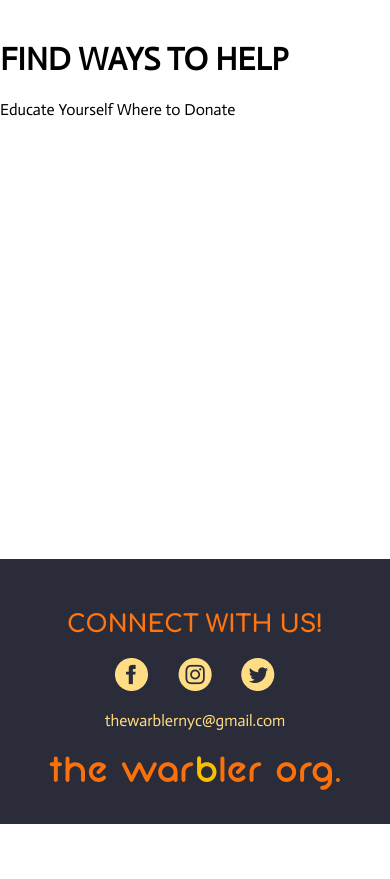
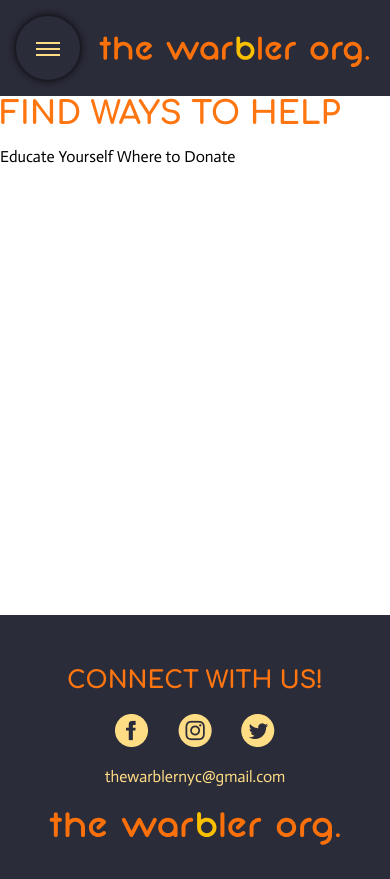
Before and after one commit to thewarblernyc/TheWarblerNYCWebsite, a Flask app: page /resource in a window 390 px wide. Before the commit the page ends 824 px from the top, so only its background shows below. Run offline with Flask 2, Linux system fonts and the light colour scheme.

Commit message:
mobile nav button complete; progress on resources

```diff
--- a/static/css/nav.css
+++ b/static/css/nav.css
@@ -1,13 +1,246 @@
-/* #nav-mobile {
+/* mobile nav bar */
+#nav-mobile {
+  transition: all 0.5s ease;
+  background-color: #2b2c3a;
+  height: 6rem;
+}
 
-} */
+.nav-mobile-logo-wrap {
+    width: 100%;
+    height: 100%;
+}
 
+.nav-mobile-logo {
+    display: inline-block;
+    height: 100%;
+    margin: 0 5% 0 25%;
+    width: 70%;
+    vertical-align: middle;
+}
+
+.nav-checkbox {
+  display: none;
+}
+
+.nav-button {
+  position: fixed;
+  z-index: 2;
+  top: 1rem;
+  left: 1rem;
+  width: 4rem;
+  height: 4rem;
+  border-radius: 50px;
+  background: #2b2c3a;
+  box-shadow: 0 0 0.5rem black;
+  cursor: pointer;
+  transition: height 0.2s, box-shadow 0.2s;
+  text-align: center;
+}
+
+.nav-icon {
+  position: relative;
+  margin-top: 2rem;
+}
+
+.nav-icon::before,
+.nav-icon::after {
+  content: "";
+}
+
+.nav-icon::before {
+  position: absolute;
+  top: -0.4rem;
+  left: 0;
+}
+
+.nav-icon::after {
+  position: absolute;
+  top: 0.4rem;
+  left: 0;
+}
+
+.nav-icon,
+.nav-icon::before,
+.nav-icon::after {
+  width: 1.5rem;
+  height: 2px;
+  background-color: #ffdd85;
+  display: inline-block;
+  transition: all 0.2s;
+}
+
+.nav-button:hover .nav-icon::before {
+  top: -0.5rem;
+}
+
+.nav-button:hover .nav-icon::after {
+  top: 0.5rem;
+}
+
+.nav-checkbox:checked + .nav-button .nav-icon {
+  background-color: transparent;
+}
+
+.nav-checkbox:checked + .nav-button .nav-icon::before {
+  transform: rotate(135deg);
+  top: 0;
+}
+
+.nav-checkbox:checked + .nav-button .nav-icon::after {
+  transform: rotate(-135deg);
+  top: 0;
+}
+
+.nav-mobile-wrap {
+  position: fixed;
+  padding: 4rem 0 0 0;
+  z-index: 2;
+  pointer-events: none;
+}
+
+.nav-mobile-list {
+  list-style: none;
+  position: relative;
+  margin: 0;
+  padding: 0;
+  left: 1rem;
+  display: flex;
+  flex-direction: column;
+  margin: 0.5rem 0;
+}
+
+.nav-mobile-list li a {
+  padding: 0.75rem 0;
+  visibility: hidden;
+  opacity: 0;
+  display: flex;
+  flex-direction: row;
+  pointer-events: all;
+  transition: all 0.25s ease;
+  text-transform: uppercase;
+}
+
+.nav-mobile-list li a:link,
+.nav-mobile-list li a:visited {
+  color: #ffdd85;
+  text-decoration: none;
+}
+
+.nav-mobile-list li img {
+  transform: scale(0);
+  height: 1.5rem;
+  margin: 0 1.3rem;
+  transition: transform 0.2s ease;
+}
+
+.nav-mobile-list li span {
+  margin: 0 0 0 0.5rem;
+  font-weight: 800;
+  text-decoration: none;
+  transform: translateX(50px);
+  transition: transform 0.2s ease-out;
+}
+
+.nav-mobile-list li span:before,
+.nav-mobile-list li span:after {
+  content: "";
+  position: absolute;
+  bottom: -2px;
+  width: 0px;
+  height: 2px;
+  transition: all 0.1s ease;
+  left: 0;
+  background-color: #ffdd85;
+}
+
+.nav-mobile-list li:nth-child(1) span {
+  transition-delay: 0s;
+}
+
+.nav-mobile-list li:nth-child(2) span {
+  transition-delay: 0.05s;
+}
+
+.nav-mobile-list li:nth-child(3) span {
+  transition-delay: 0.1s;
+}
+
+.nav-mobile-list li:nth-child(4) span {
+  transition-delay: 0.15s;
+}
+
+.nav-mobile-list li:nth-child(1) img {
+  transition-delay: 0s;
+}
+
+.nav-mobile-list li:nth-child(2) img {
+  transition-delay: 0.05s;
+}
+
+.nav-mobile-list li:nth-child(3) img {
+  transition-delay: 0.1s;
+}
+
+.nav-mobile-list li:nth-child(4) img {
+  transition-delay: 0.15s;
+}
+
+.nav-outer-bg {
+  position: fixed;
+  height: 100%;
+  width: 100%;
+  background-color: transparent;
+  z-index: 1;
+  pointer-events: none;
+  transition: all 0.5s;
+}
+
+.nav-checkbox:checked ~ .nav-button {
+  height: 16rem;
+  box-shadow: 0 0 5rem black;
+}
+
+.nav-checkbox:checked ~ .nav-outer-bg {
+  backdrop-filter: blur(15px);
+  background-color: rgba(0, 0, 0, 0.6);
+}
+
+.nav-checkbox:checked ~ .nav-mobile-wrap .nav-mobile-list li a {
+  visibility: visible;
+  opacity: 1;
+}
+
+.nav-checkbox:checked ~ .nav-mobile-wrap .nav-mobile-list li a img {
+  transform: scale(1);
+}
+
+.nav-checkbox:checked ~ .nav-mobile-wrap .nav-mobile-list li a span {
+  transform: translateX(0px);
+}
+
+.nav-checkbox:checked
+  ~ .nav-mobile-wrap
+  .nav-mobile-list
+  li
+  a:hover
+  span::before,
+.nav-checkbox:checked
+  ~ .nav-mobile-wrap
+  .nav-mobile-list
+  li
+  a:hover
+  span::after {
+  width: 100%;
+  opacity: 1;
+}
+
+/* >>>>><<<<< */
 /* this is desktop*/
 #nav-desktop {
-    background: #2B2C3A;
-    color: #FFDD85;
+  background: #2b2c3a;
+  color: #ffdd85;
   box-sizing: border-box;
-    padding: .5rem 0;
+  padding: 0.5rem 0;
   display: none;
   filter: drop-shadow(0 2.5px 2.5px black);
   position: sticky;
@@ -24,12 +257,12 @@
 }
 
 #nav-desktop img {
-    padding-top: .5rem;
+  padding-top: 0.5rem;
   /* height: 20%; */
 }
 
 #nav-desktop a {
-    color: #FFDD85;
+  color: #ffdd85;
   text-decoration: none;
   text-transform: uppercase;
   font-size: 1.15rem;
--- /dev/null
+++ b/static/css/resource.css
@@ -0,0 +1,7 @@
+.title {
+    font-size: 2rem;
+    font-family: 'Comfortaa';
+    font-weight: bold;
+    color:  #FF750F ;
+    margin-bottom: 1rem;
+}
--- a/static/css/styles.css
+++ b/static/css/styles.css
@@ -1,6 +1,7 @@
 @import "footer.css";
 @import "nav.css";
 @import "index.css";
+@import "resource.css";
 
 body {
     margin: 0;
--- a/templates/index.html
+++ b/templates/index.html
@@ -10,7 +10,7 @@
     <section class="joinOurCause">
         <div class="page-section">
             <div class="title">
-                Recent Publications
+                Join Our Cause
             </div>
             <div class="textBody">
                 The Warbler aims to promote environmentally-friendly actions that will positively impact the ecosystem and
--- a/templates/layout.html
+++ b/templates/layout.html
@@ -16,15 +16,32 @@
     <link rel="stylesheet" href="../static/css/styles.css" />
   </head>
   <body>
+
     <nav id="nav-mobile">
-      <img src="" alt="" />
+      <input type="checkbox" class="nav-checkbox" id="nav-toggle">
+
+      <label for="nav-toggle" class="nav-button">
+          <span class="nav-icon"></span>
+      </label>
+      <div class="nav-mobile-wrap">
+        <ul class="nav-mobile-list">
+          <li><a href="/"><img src="../static/img/icons/home.png" alt="icon"><span>Home</span></a></li>
+          <li><a href="/resource"><img src="../static/img/icons/resources.png" alt="icon"><span>Resources</span></a></li>
+          <li><a href="/contact"><img src="../static/img/icons/contactUs.png" alt="icon"><span>Contact</span></a></li>
+          <li><a href="/about"><img src="../static/img/icons/about.png" alt="icon"><span>About</span></a></li>
+        </ul>
+      </div>
+      <div class="nav-outer-bg"></div>
+      <div class="nav-mobile-logo-wrap">
+        <img src="../static/img/logo.svg" alt="" class="nav-mobile-logo">
+      </div>
     </nav>
 
     <nav id="nav-desktop">
       <div class="nav-desktop-container">
         <img src="../static/img/logo_combined.png" alt="" class="logo" />
-        <div class="nav-wrap">
-          <ul class="nav-list">
+        <div class="nav-desktop-wrap">
+          <ul class="nav-desktop-list">
             <li><a href="/">Home</a></li>
             <li><a href="/resource">Resources</a></li>
             <li><a href="/contact">Contact</a></li>
--- a/templates/resource.html
+++ b/templates/resource.html
@@ -1,7 +1,9 @@
 {% extends "layout.html" %}
 
 {% block main %}
-    <h1>FIND WAYS TO HELP</h1>
+    <div class ="title">
+        FIND WAYS TO HELP
+    </div>
     <div class="buttons">
         <a href="">Educate Yourself</a>
         <a href="">Where to Donate</a>
```
Also changed, not shown: media/Home Page Cover.jpg (deleted), static/css/index.css (line endings or trailing spaces), static/img/icons/_about.svg (added), static/img/icons/_home.svg (added), static/img/icons/about.png (added), static/img/icons/contactUs.png (added), static/img/icons/home.png (added), static/img/icons/resources.png (added), 1 other file. Lines whose indentation alone changed are shown as unchanged.
